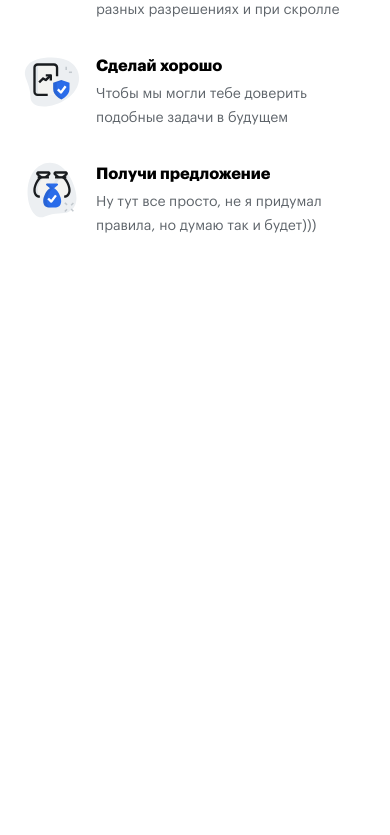
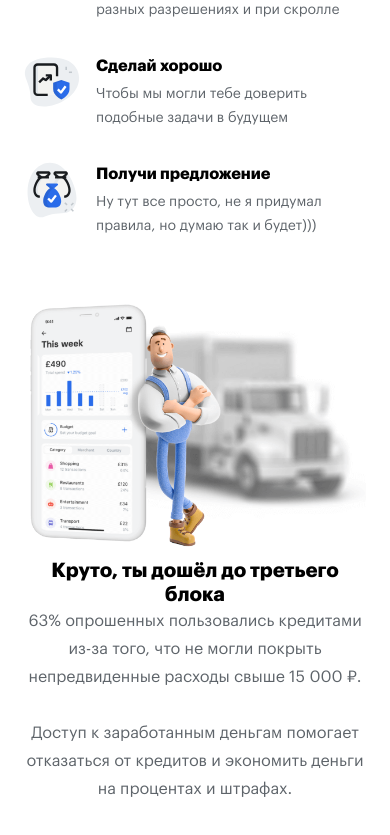
Before and after one commit to AndrewRusanov/lab-internet-test, a React (Vite) app: page / in a window 390 px wide. Shown: the part 872-1707 px from the top of the page. Before the commit the page ends 1166 px from the top, so only its background shows below. Built offline with nearby package versions, Linux system fonts and the light colour scheme.

Commit message:
feat: add adaptive in third block

```diff
--- a/src/components/App.tsx
+++ b/src/components/App.tsx
@@ -5,6 +5,7 @@ import Header from "./Header";
 
 import styles from "./App.module.css";
 import HowItWorks from "./HowItWorks";
+import ThirdBlock from "./ThirdBlock";
 
 const App: FC = () => {
   return (
@@ -12,6 +13,7 @@ const App: FC = () => {
       <Header />
       <Start />
       <HowItWorks />
+      <ThirdBlock />
     </main>
   );
 };
--- a/src/components/HowItWorks/HowItWorks.module.css
+++ b/src/components/HowItWorks/HowItWorks.module.css
@@ -70,7 +70,7 @@
   }
 
   .infoList {
-    margin: 42px 0 80px;
+    margin: 42px 0 0;
     gap: 32px 34px;
     flex-wrap: wrap;
   }
--- /dev/null
+++ b/src/components/ThirdBlock/ThirdBlock.module.css
@@ -0,0 +1,133 @@
+.container {
+  display: flex;
+  flex-direction: row;
+  align-items: center;
+  justify-content: center;
+  max-width: 1216px;
+  margin: 0 auto 80px;
+  gap: 32px;
+}
+
+.thirdWrapper {
+  margin: 0;
+  padding: 0;
+  max-height: 198px;
+}
+
+.title {
+  font-size: 32px;
+  line-height: 40px;
+  font-weight: 700;
+  margin: 0 0 18px 0;
+  padding: 0;
+}
+
+.infoContainer {
+  display: flex;
+  flex-direction: column;
+  justify-content: space-between;
+  height: calc(198px - 40px - 18px);
+}
+
+.info {
+  color: var(--dark-gray);
+  font-size: 16px;
+  line-height: 28px;
+  font-weight: 400;
+  margin: 0;
+  padding: 0;
+}
+
+.picture {
+  width: 592px;
+  height: 448px;
+}
+
+@media screen and (max-width: 1919px) {
+  .container {
+    max-width: 727px;
+    margin: 0 auto 56px;
+    gap: 24px;
+  }
+
+  .thirdWrapper {
+    max-height: 235px;
+  }
+
+  .title {
+    font-size: 20px;
+    line-height: 24px;
+    font-weight: 700;
+    margin: 0 0 15px 0;
+  }
+
+  .infoContainer {
+    height: calc(235px - 24px - 15px);
+  }
+
+  .picture {
+    width: 351px;
+    height: 265px;
+  }
+}
+
+@media screen and (max-width: 767px) {
+  .container {
+    display: flex;
+    flex-direction: column-reverse;
+    align-items: center;
+    justify-content: center;
+    max-width: 342px;
+    margin: 0 auto 56px;
+    gap: 7px;
+  }
+
+  .thirdWrapper {
+    max-height: 244px;
+  }
+
+  .title {
+    font-size: 20px;
+    line-height: 24px;
+    font-weight: 700;
+    text-align: center;
+    margin: 0;
+  }
+
+  .infoContainer {
+    height: calc(244px - 48px);
+  }
+
+  .info {
+    text-align: center;
+  }
+
+  .picture {
+    width: 342px;
+    height: 258px;
+  }
+}
+
+@media screen and (max-width: 374px) {
+  .container {
+    max-width: 288px;
+    gap: 27px;
+  }
+
+  .thirdWrapper {
+    max-height: 327px;
+  }
+
+  .title {
+    margin: 0 0 27px 0;
+  }
+
+  .infoContainer {
+    height: calc(327px - 48px - 27px);
+  }
+
+  .picture {
+    width: 288px;
+    height: 218px;
+  }
+}
--- /dev/null
+++ b/src/components/ThirdBlock/ThirdBlock.tsx
@@ -0,0 +1,25 @@
+import thirdBlock from "assets/images/ThirdBlock.png";
+
+import styles from "./ThirdBlock.module.css";
+
+const ThirdBlock = () => {
+  return (
+    <section className={styles.container}>
+      <div className={styles.thirdWrapper}>
+        <h3 className={styles.title}>Круто, ты дошёл до третьего блока</h3>
+        <article className={styles.infoContainer}>
+          <p className={styles.info}>
+            63% опрошенных пользовались кредитами из-за того, что не могли
+            покрыть непредвиденные расходы свыше 15 000 ₽.
+          </p>
+          <p className={styles.info}>
+            Доступ к заработанным деньгам помогает отказаться от кредитов и
+            экономить деньги на процентах и штрафах.
+          </p>
+        </article>
+      </div>
+      <img src={thirdBlock} alt="Смартфон с приложением и персонаж"  className={styles.picture}/>
+    </section>
+  );
+};
+export default ThirdBlock;
--- /dev/null
+++ b/src/components/ThirdBlock/index.ts
@@ -0,0 +1,2 @@
+import ThirdBlock from "./ThirdBlock";
+export default ThirdBlock;
```
Also changed, not shown: src/assets/images/ThirdBlock.png (added).
